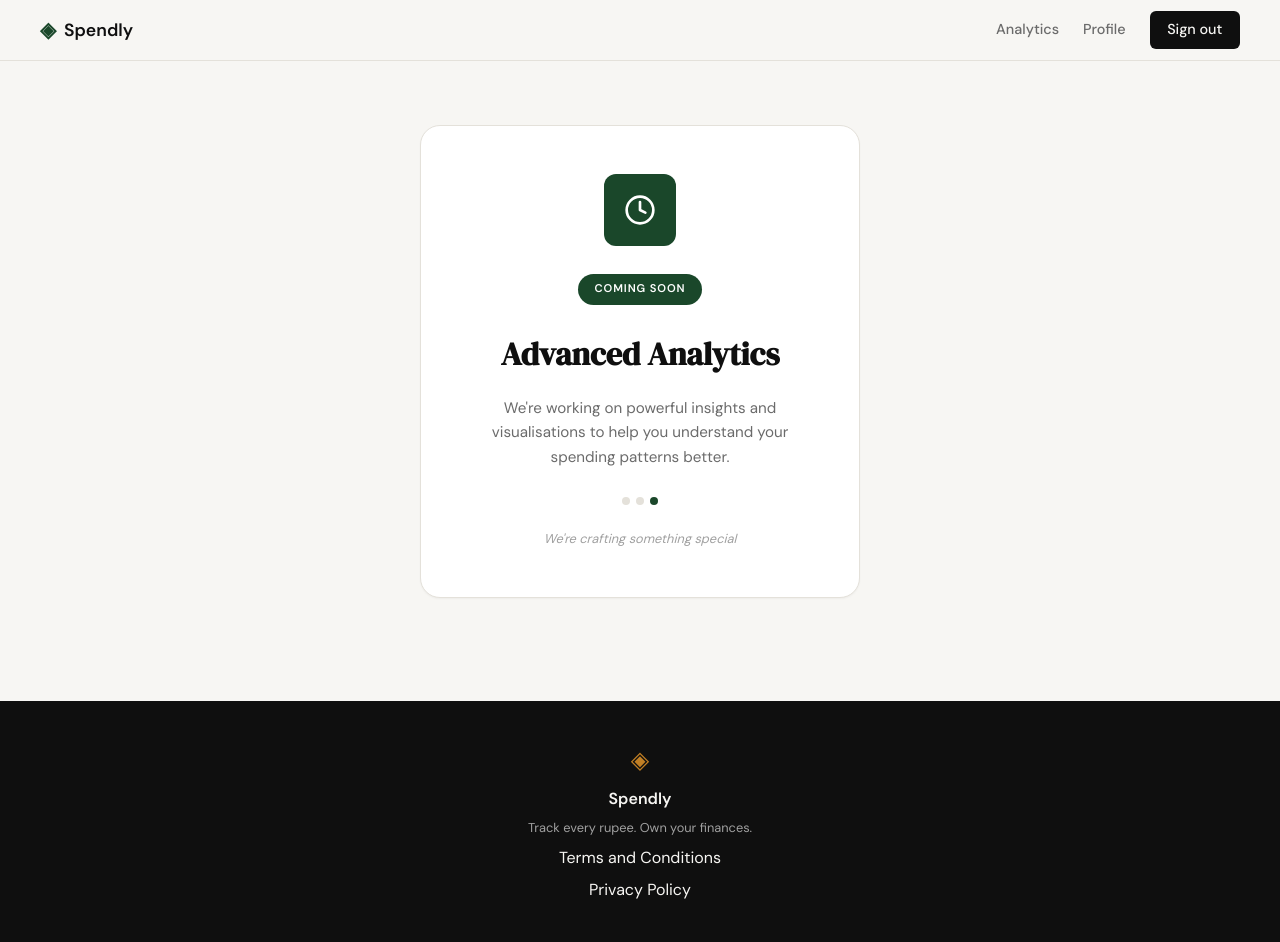
After one commit to jaf007/Spendly, a Flask app: page /analytics in a window 1280 px wide. The commit adds this page. Run offline with Flask 3, Linux system fonts and the light colour scheme; the visitor is signed in with stand-in values (Sample User, id 1).

Commit message:
add coming soon page

```diff
--- a/app.py
+++ b/app.py
@@ -228,6 +228,13 @@ def profile():
     )
 
 
+@app.route("/analytics")
+def analytics():
+    if "user_id" not in session:
+        return redirect(url_for("login"))
+    return render_template("analytics.html")
+
+
 @app.route("/expenses/add")
 def add_expense():
     return "Add expense — coming in Step 7"
--- a/static/css/style.css
+++ b/static/css/style.css
@@ -923,6 +923,94 @@ a { color: inherit; text-decoration: none; }
 .w-100 { width: 100%; }
 
 /* ------------------------------------------------------------------ */
+/* Analytics (coming soon)                                             */
+/* ------------------------------------------------------------------ */
+
+.analytics-section {
+    max-width: var(--max-width);
+    margin: 0 auto;
+    padding: 4rem 2rem 6rem;
+    display: flex;
+    justify-content: center;
+}
+
+.analytics-card {
+    background: var(--paper-card);
+    border: 1px solid var(--border);
+    border-radius: var(--radius-lg);
+    box-shadow: 0 1px 2px rgba(15, 15, 15, 0.04);
+    max-width: 440px;
+    width: 100%;
+    padding: 3rem 2.5rem;
+    text-align: center;
+    display: flex;
+    flex-direction: column;
+    align-items: center;
+}
+
+.analytics-icon {
+    width: 72px;
+    height: 72px;
+    border-radius: var(--radius-md);
+    background: var(--accent);
+    color: var(--paper-card);
+    display: flex;
+    align-items: center;
+    justify-content: center;
+    margin-bottom: 1.75rem;
+}
+
+.analytics-badge {
+    display: inline-block;
+    background: var(--accent);
+    color: var(--paper-card);
+    font-size: 0.7rem;
+    font-weight: 600;
+    letter-spacing: 0.08em;
+    text-transform: uppercase;
+    padding: 0.4rem 1rem;
+    border-radius: 999px;
+    margin-bottom: 1.5rem;
+}
+
+.analytics-title {
+    font-family: var(--font-display);
+    font-size: 2rem;
+    color: var(--ink);
+    margin-bottom: 1rem;
+}
+
+.analytics-copy {
+    color: var(--ink-muted);
+    font-size: 0.95rem;
+    line-height: 1.6;
+    margin-bottom: 1.75rem;
+}
+
+.analytics-dots {
+    display: flex;
+    gap: 0.4rem;
+    margin-bottom: 1.5rem;
+}
+
+.analytics-dot {
+    width: 8px;
+    height: 8px;
+    border-radius: 50%;
+    background: var(--border);
+}
+
+.analytics-dot-active {
+    background: var(--accent);
+}
+
+.analytics-footnote {
+    color: var(--ink-faint);
+    font-size: 0.8rem;
+    font-style: italic;
+}
+
+/* ------------------------------------------------------------------ */
 /* Responsive                                                          */
 /* ------------------------------------------------------------------ */
 
@@ -943,4 +1031,7 @@ a { color: inherit; text-decoration: none; }
 
     .profile-section { padding: 2rem 1rem 3rem; }
     .tx-table { min-width: 520px; }
+
+    .analytics-section { padding: 2rem 1rem 3rem; }
+    .analytics-card { padding: 2.5rem 1.5rem; }
 }
--- /dev/null
+++ b/templates/analytics.html
@@ -0,0 +1,34 @@
+{% extends "base.html" %}
+
+{% block title %}Analytics — Spendly{% endblock %}
+
+{% block content %}
+
+<section class="analytics-section">
+    <div class="analytics-card">
+        <div class="analytics-icon">
+            <svg xmlns="http://www.w3.org/2000/svg" width="32" height="32" viewBox="0 0 24 24" fill="none" stroke="currentColor" stroke-width="2" stroke-linecap="round" stroke-linejoin="round">
+                <circle cx="12" cy="12" r="10"></circle>
+                <polyline points="12 6 12 12 16 14"></polyline>
+            </svg>
+        </div>
+
+        <span class="analytics-badge">Coming soon</span>
+
+        <h1 class="analytics-title">Advanced Analytics</h1>
+
+        <p class="analytics-copy">
+            We're working on powerful insights and visualisations to help you understand your spending patterns better.
+        </p>
+
+        <div class="analytics-dots">
+            <span class="analytics-dot"></span>
+            <span class="analytics-dot"></span>
+            <span class="analytics-dot analytics-dot-active"></span>
+        </div>
+
+        <p class="analytics-footnote">We're crafting something special</p>
+    </div>
+</section>
+
+{% endblock %}
--- a/templates/base.html
+++ b/templates/base.html
@@ -20,6 +20,7 @@
             </a>
             <div class="nav-links">
                 {% if session.user_id %}
+                    <a href="{{ url_for('analytics') }}">Analytics</a>
                     <a href="{{ url_for('profile') }}">Profile</a>
                     <a href="{{ url_for('logout') }}" class="nav-cta">Sign out</a>
                 {% else %}
```
